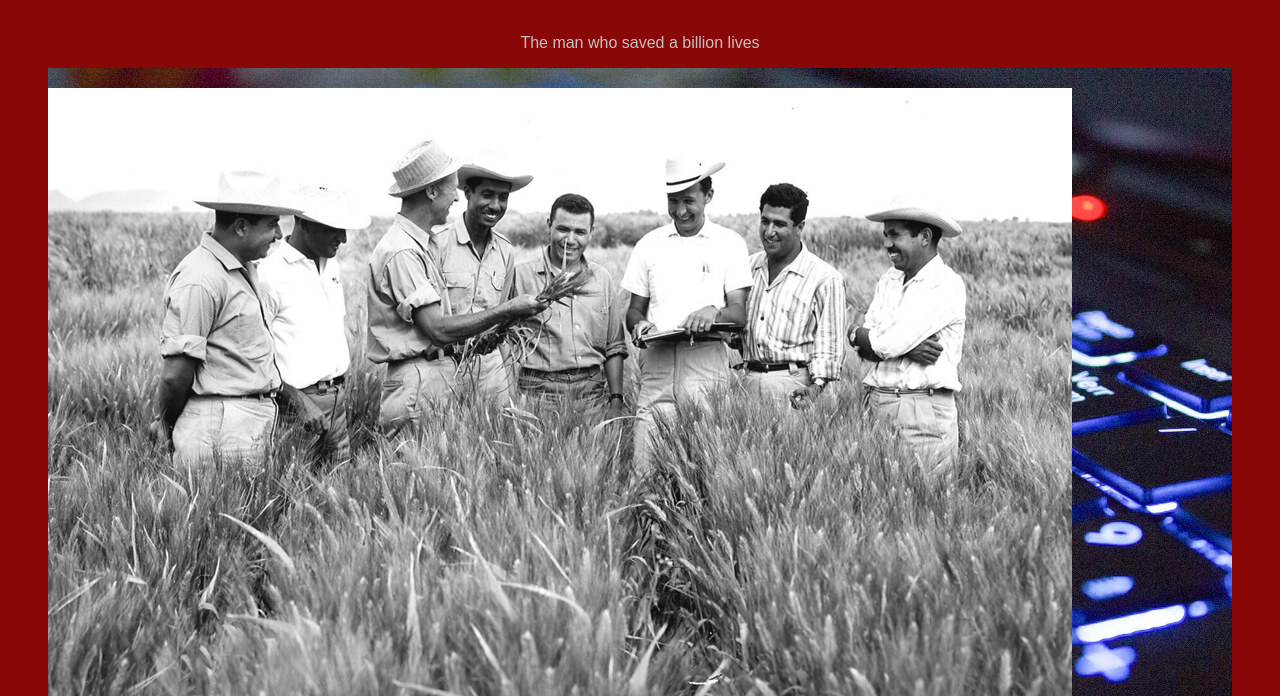
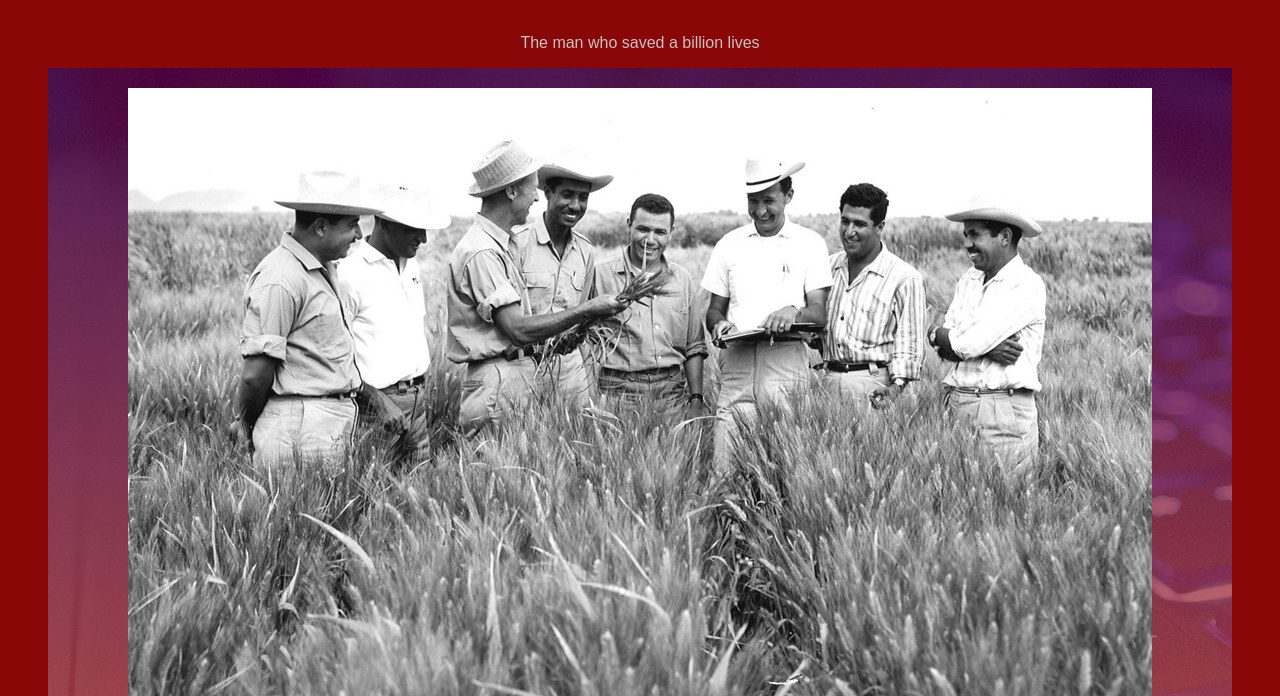
Before and after one commit to AdelarnyFEB/6th-Assignment, a plain HTML site: page index.html in a window 1280 px wide. Shown: the part 104-800 px from the top of the page. Drawn offline with Linux system fonts and the light colour scheme.

Commit message:
final comit

```diff
--- a/style.css
+++ b/style.css
@@ -11,9 +11,8 @@ h1 {
 }
 
 figure{
-    background-image: url("./images/Abidemi Adelani - 1.jpg");
-    background-color : linear-gradient (rgb(72,0,72,0.8), rgb(192,72,72,0.8));
-    background-size: cover;
+    background: linear-gradient(rgb(72,0,72,0.8), rgb(192,72,72,0.8)), url("./images/Abidemi Adelani - 1.jpg");
+    text-align: center;
 }
 
 img {
```
